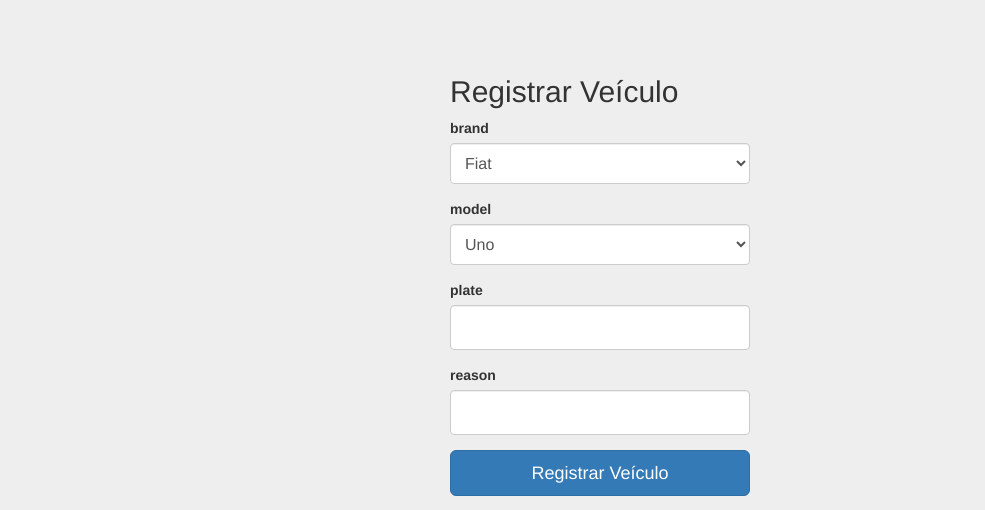
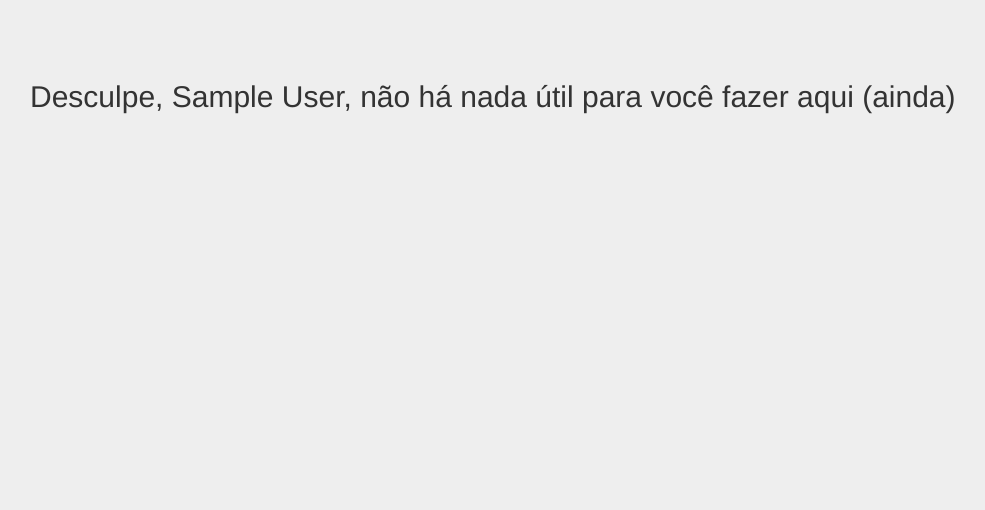
Before and after one commit to nycholassousa/SEMOB, a Flask app: page /registerVehicle in a window 1280 px wide. Shown: the top 510 px of the page, without its empty margins (40-1025 px from the left). Run offline with Flask 2, Linux system fonts and the light colour scheme; the visitor is signed in with stand-in values (Sample User, id 1); data comes from the database, SQL or seed files in the repository; some libraries are stand-ins or nearby versions.

Commit message:
Add Vehicle Button - Only to Admins

```diff
--- a/app.py
+++ b/app.py
@@ -12,7 +12,7 @@ import os
 
 app = Flask(__name__)
 app.config['SECRET_KEY'] = '123!'
-# app.config['SQLALCHEMY_DATABASE_URI'] = 'postgresql://postgres:656993@localhost/flask'
+#app.config['SQLALCHEMY_DATABASE_URI'] = 'postgresql://postgres:656993@localhost/flask'
 app.config['SQLALCHEMY_DATABASE_URI'] = 'postgres://xfknaorlqkasws:b13173df128716a8e79e9b54fb2aa782a3f01703819eee70416b515e368ac562@ec2-54-243-235-153.compute-1.amazonaws.com:5432/dbmdf4dpinbe69'
 app.config['SQLALCHEMY_TRACK_MODIFICATIONS'] = False
 bootstrap = Bootstrap(app)
@@ -113,7 +113,7 @@ def registerVehicle():
         db.session.commit()
         return redirect(url_for('dashboard'))
 
-    return render_template('registerVehicle.html', form = form)
+    return render_template('registerVehicle.html', form = form, user=current_user)
 
 @app.route('/signup', methods=['GET', 'POST'])
 def signup():
--- a/templates/registerVehicle.html
+++ b/templates/registerVehicle.html
@@ -13,6 +13,8 @@ Registrar Veículo
 {% block content %}
 <div class="container">
 
+
+  {% if current_user.admin|int != 0 %}
   <form class="form-signin" method="POST" action="/registerVehicle">
     <h2 class="form-signin-heading">Registrar Veículo</h2>
     {{ form.hidden_tag() }}
@@ -22,6 +24,9 @@ Registrar Veículo
     {{ wtf.form_field(form.reason) }}
     <button class="btn btn-lg btn-primary btn-block" type="submit">Registrar Veículo</button>
   </form>
+  {% else %}
+    <h2 class="page-header">Desculpe, {{ current_user.name }}, não há nada útil para você fazer aqui (ainda)</h2>
+  {% endif %}
 
 </div> <!-- /container -->
 {% endblock %}
```
Also changed, not shown: templates/dashboard.html (+7 -0 lines), README.md.
